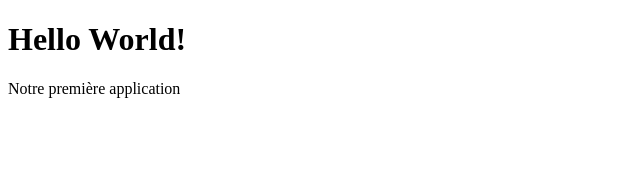
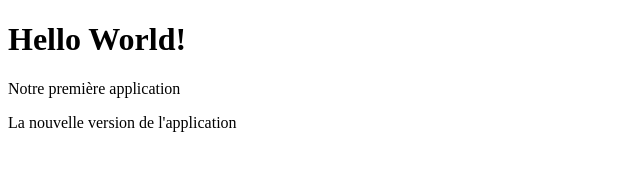
Before and after one commit to paul-schuhm/electron-app, an Electron app: page index.html in a window 800 px wide. Shown: the whole page, without its empty margins (0-640 px from the left). Drawn offline with Linux system fonts and the light colour scheme.

Commit message:
modif vue

```diff
--- a/index.html
+++ b/index.html
@@ -11,6 +11,7 @@
 <body>
     <h1>Hello World!</h1>
     <p>Notre première application</p>
+    <p>La nouvelle version de l'application</p>
 </body>
 
 </html>
--- a/package.json
+++ b/package.json
@@ -1,6 +1,6 @@
 {
   "name": "electron",
-  "version": "0.1.0",
+  "version": "0.2.0",
   "main": "main.js",
   "repository": {
     "type" : "git",
```
